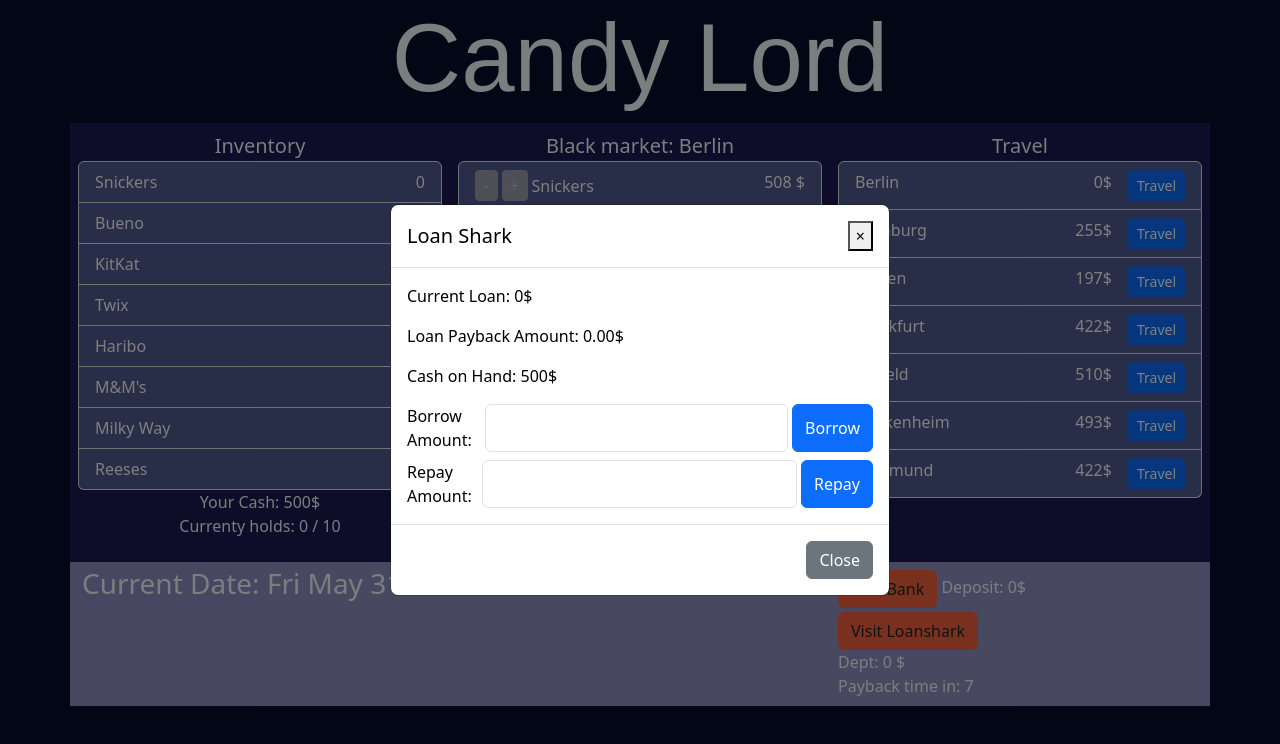
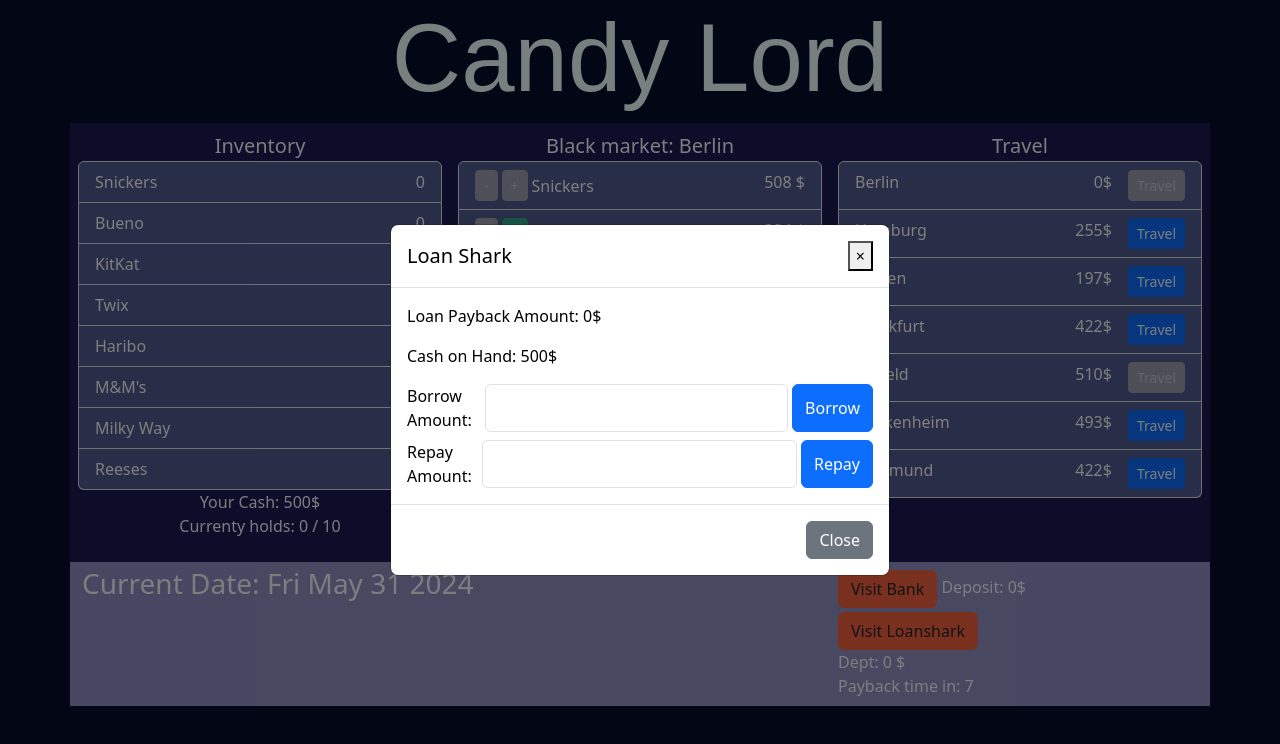
Before and after one commit to 3rim/candy-lord-react, a React (Vite) app: page / in a window 1280 px wide. Both pictures are taken after a click on the button "Visit Loanshark". Shown: the top 744 px of the page. Built offline with nearby package versions, Linux system fonts and the light colour scheme; a web font is replaced by a local one.

Commit message:
css styling

```diff
--- a/src/classes/LoanShark.ts
+++ b/src/classes/LoanShark.ts
@@ -10,7 +10,7 @@
     }
 
     getLoanPaybackAmount(): number {
-        return this.currentLoanAmount;
+        return Math.round(this.currentLoanAmount);
     }
 
     borrowMoney(amount: number): number {
--- a/src/components/GameBoard.tsx
+++ b/src/components/GameBoard.tsx
@@ -71,7 +71,7 @@
                     <BlackMarktComponent player={player} candyCollection={candies} onBuy={setPlayer} />
                 </div>
                 <div className="col custom-bg-primary p-2">
-                    <TravelComponent playerLocation={player.currentCity} cities={cities} onTravel={handleTravel} />
+                    <TravelComponent player={player} playerLocation={player.currentCity} cities={cities} onTravel={handleTravel} />
                 </div>
             </div>
             <div className='row '>
--- a/src/components/LoanSharkModal.tsx
+++ b/src/components/LoanSharkModal.tsx
@@ -54,8 +54,7 @@
                         </button>
                     </div>
                     <div className="modal-body">
-                        <p>Current Loan: {player.loanShark.currentLoanAmount}$</p>
-                        <p>Loan Payback Amount: {player.loanShark.getLoanPaybackAmount().toFixed(2)}$</p>
+                        <p>Loan Payback Amount: {player.loanShark.getLoanPaybackAmount()}$</p>
                         <p>Cash on Hand: {player.money}$</p>
                         <div className="form-group d-flex">
                             <label htmlFor="borrowAmount">Borrow Amount:</label>
--- a/src/components/TravelComponent.tsx
+++ b/src/components/TravelComponent.tsx
@@ -1,39 +1,46 @@
 import { City } from "../classes/City";
-
-//const dummyCities = ["Hamburg", "Berlin", "Paris", "Frankfurt"];
+import Player from "../classes/Player";
 
 interface TravelProps {
-    playerLocation: City
+    player: Player;
+    playerLocation: City;
     cities: City[];
-    onTravel: (destination:City) => void;
+    onTravel: (destination: City) => void;
 }
 
-function TravelComponent({  playerLocation, cities, onTravel }: TravelProps) {
+function TravelComponent({ player, playerLocation, cities, onTravel }: TravelProps) {
     const travelPriceList = City.getTravelPriceList(playerLocation);
     const handleTravel = (destination: City) => {
         onTravel(destination);
     };
+
     return (
         <>
             <div className="fs-5">Travel</div>
             <ul className="list-group">
-                {cities.map((city, index) => (
+                {cities.map((city, index) => {
+                    const travelCost = travelPriceList.get(city) || 0;
+                    const canTravel = player.money >= travelCost;
+
+                    return (
                         <li className="list-group-item d-flex justify-content-between custom-bg-secondary custom-text-white" key={index}>
                             <div className="me-auto">
                                 {city.name}
                             </div>
                             <div className="d-flex me-3">
-                            {travelPriceList.get(city)}$
+                                {travelCost}$
                             </div>
                             <button
                                 type="button"
-                            className="btn btn-primary btn-sm"
-                            onClick={()=>handleTravel(city)}
+                                className={`btn btn-primary btn-sm ${!canTravel && 'btn-disabled'}`}
+                                onClick={() => handleTravel(city)}
+                                disabled={!canTravel || player.currentCity === city}
                             >
                                 Travel
                             </button>
                         </li>
-                ))}
+                    );
+                })}
             </ul>
         </>
     );
--- a/src/index.css
+++ b/src/index.css
@@ -52,7 +52,8 @@
 
 /* Grouped selector for disabled state */
 .custom-btn-primary:disabled,
-.custom-btn-secondary:disabled {
+.custom-btn-secondary:disabled,
+.btn-primary:disabled {
     background-color: #c7c2c0 !important;
     border-color: #c7c2c0 !important;
     color: white !important;
```
Lines whose indentation alone changed are shown as unchanged.
